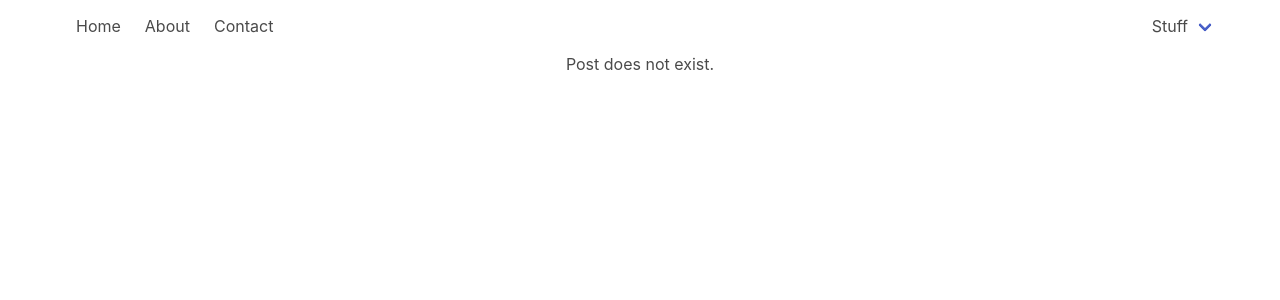
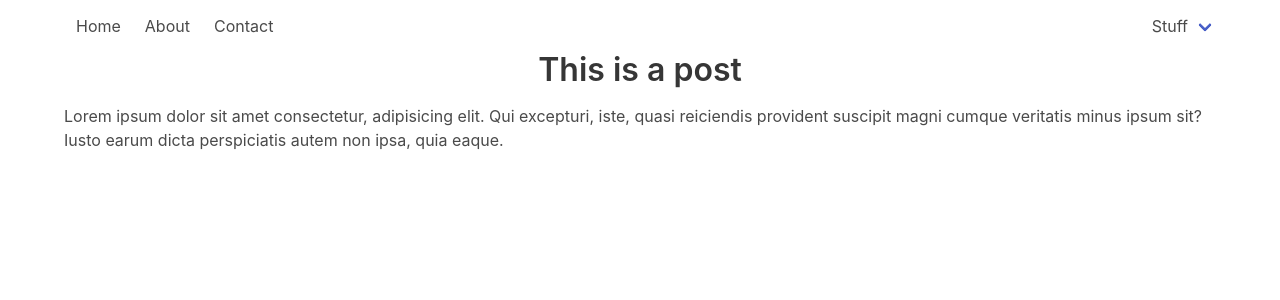
Before and after one commit to vartanbeno/react-tutorial-create-react-app, a React (Create React App) app: page /1 in a window 1280 px wide. Shown: the top 300 px of the page. Built offline with nearby package versions, Linux system fonts and the light colour scheme; no server answers.

Commit message:
get post by id with Redux

```diff
--- a/src/components/Post.js
+++ b/src/components/Post.js
@@ -1,27 +1,14 @@
 import React, { Component } from 'react';
-import axios from 'axios';
+import { connect } from 'react-redux';
 
 class Post extends Component {
 
-    state = {
-        post: null
-    }
-
-    componentDidMount() {
-        let id = this.props.match.params.post_id;
-        axios.get('https://jsonplaceholder.typicode.com/posts/' + id).then(res => {
-            this.setState({
-                post: res.data
-            })
-        })
-    }
-
     render() {
 
-        const post = this.state.post ? (
+        const post = this.props.post ? (
             <div className="post">
-                <h1 className="has-text-centered">{ this.state.post.title }</h1>
-                <p>{ this.state.post.body }</p>
+                <h1 className="has-text-centered">{ this.props.post.title }</h1>
+                <p>{ this.props.post.body }</p>
             </div>
         ) : (
             <p className="has-text-centered">Post does not exist.</p>
@@ -37,4 +24,14 @@ class Post extends Component {
 
 }
 
-export default Post;
+const mapStateToProps = (state, ownProps) => {
+
+    let id = ownProps.match.params.post_id;
+
+    return {
+        post: state.posts.find(post => post.id === id)
+    }
+
+}
+
+export default connect(mapStateToProps)(Post);
--- a/src/reducers/rootReducer.js
+++ b/src/reducers/rootReducer.js
@@ -1,8 +1,8 @@
 const initState = {
     posts: [
-        { id: 1, title: 'This is a post', body: 'Lorem ipsum dolor sit amet consectetur, adipisicing elit. Qui excepturi, iste, quasi reiciendis provident suscipit magni cumque veritatis minus ipsum sit? Iusto earum dicta perspiciatis autem non ipsa, quia eaque.' },
-        { id: 2, title: 'This is another post', body: 'Lorem ipsum dolor sit amet consectetur adipisicing elit. Temporibus blanditiis excepturi at, voluptatum fugit harum maxime porro repellat eos, labore, eius corporis sint ducimus! Nam sint animi culpa doloremque magnam.' },
-        { id: 3, title: 'Test post', body: 'Lorem, ipsum dolor sit amet consectetur adipisicing elit. Ipsa voluptas laborum nostrum? Consectetur beatae, ipsum ratione perferendis iste impedit voluptas sapiente explicabo ducimus repellat illo ea nemo eos, repudiandae reprehenderit?' },
+        { id: '1', title: 'This is a post', body: 'Lorem ipsum dolor sit amet consectetur, adipisicing elit. Qui excepturi, iste, quasi reiciendis provident suscipit magni cumque veritatis minus ipsum sit? Iusto earum dicta perspiciatis autem non ipsa, quia eaque.' },
+        { id: '2', title: 'This is another post', body: 'Lorem ipsum dolor sit amet consectetur adipisicing elit. Temporibus blanditiis excepturi at, voluptatum fugit harum maxime porro repellat eos, labore, eius corporis sint ducimus! Nam sint animi culpa doloremque magnam.' },
+        { id: '3', title: 'Test post', body: 'Lorem, ipsum dolor sit amet consectetur adipisicing elit. Ipsa voluptas laborum nostrum? Consectetur beatae, ipsum ratione perferendis iste impedit voluptas sapiente explicabo ducimus repellat illo ea nemo eos, repudiandae reprehenderit?' },
     ]
 }
 
```
